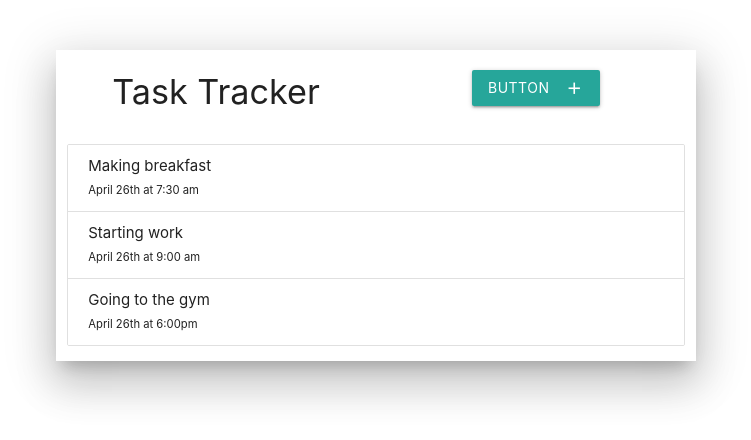
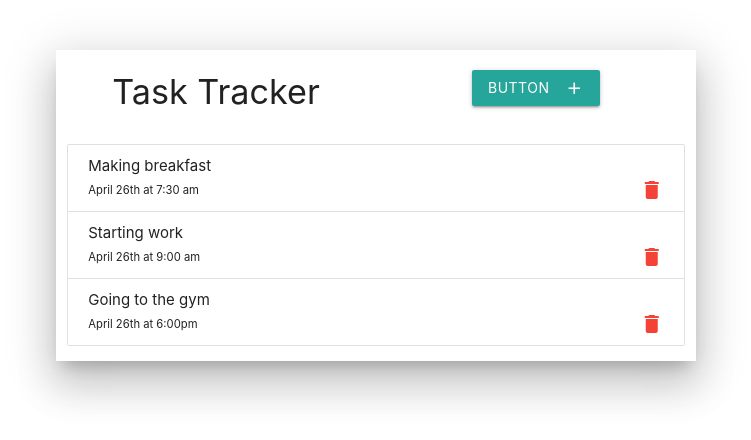
Before and after one commit to DonMuscles97/react-app, a React (Create React App) app: page / in a window 1280 px wide. Shown: the top 440 px of the page, without its empty margins (264-1015 px from the left). Built offline with nearby package versions, Linux system fonts and the light colour scheme.

Commit message:
worked a bit more with the events on the tasks and task component

```diff
--- a/src/App.js
+++ b/src/App.js
@@ -29,11 +29,17 @@ function App() {
     reminder: true,
 },])
 
+// delete task from task
+
+const deleteTask = (id) => {
+  setTasks(tasks.filter((task) => task.id != id))
+}
+
   return (
     <div className="App  row">
      <div className="col m6 z-depth-5 offset-m3" >
      <Header className="row"/>
-     <Tasks tasks={tasks}/>
+     <Tasks tasks={tasks} event={deleteTask}/>
 
      </div>
     </div>
--- a/src/components/Task.js
+++ b/src/components/Task.js
@@ -1,8 +1,9 @@
-const Task = ({task}) => {
+const Task = ({task, event}) => {
     return (
         <>
             <li className="collection-item">{task.text}<br></br>
             <small>{task.day}</small>
+            <i onClick={() => event(task.id)} className="material-icons right red-text" >delete</i>
             </li>
 
 
--- a/src/components/Tasks.js
+++ b/src/components/Tasks.js
@@ -1,12 +1,12 @@
 import Task from './Task'
 
-const Tasks = ({tasks}) => {
+const Tasks = ({tasks, event}) => {
 
     return (
         <>
             <ul className="collection left-align">
             {tasks.map((task) => (
-            <Task className="collection-item" key={task.id} task={task}/>
+            <Task className="collection-item" key={task.id} task={task} event={event}/>
             ))}
             </ul>
 
```
